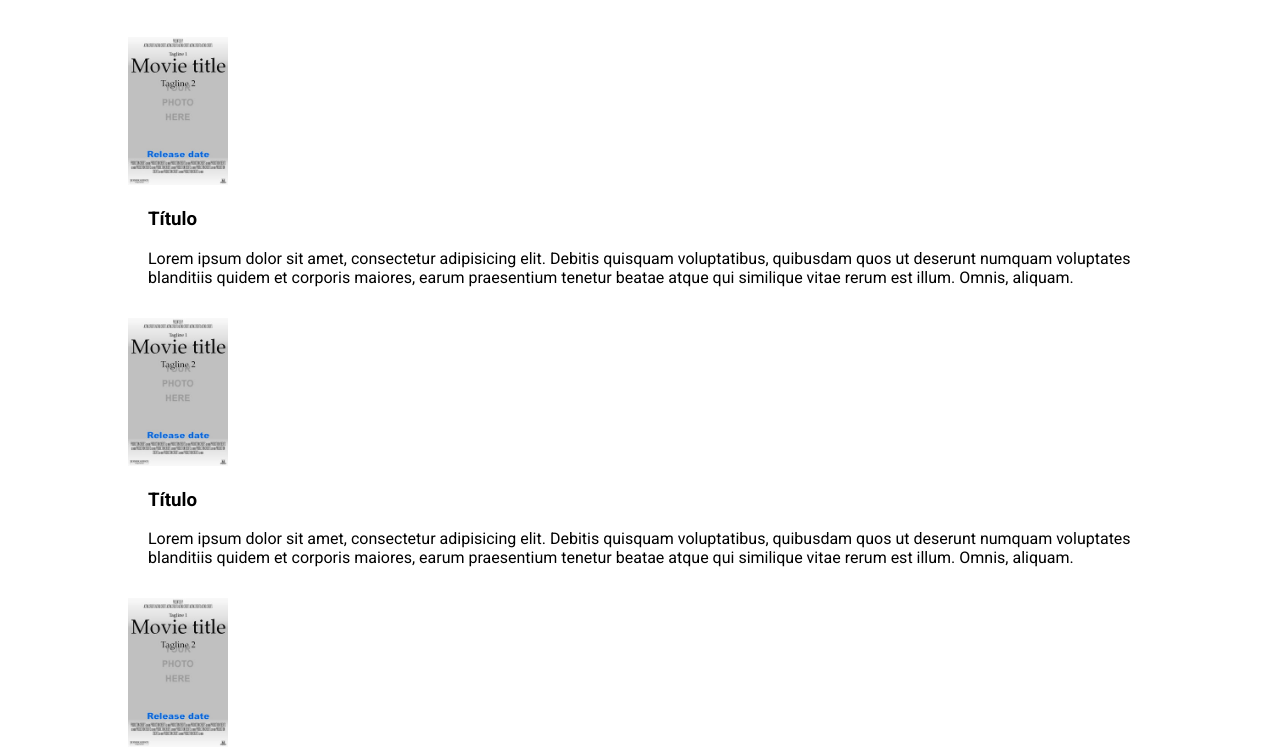
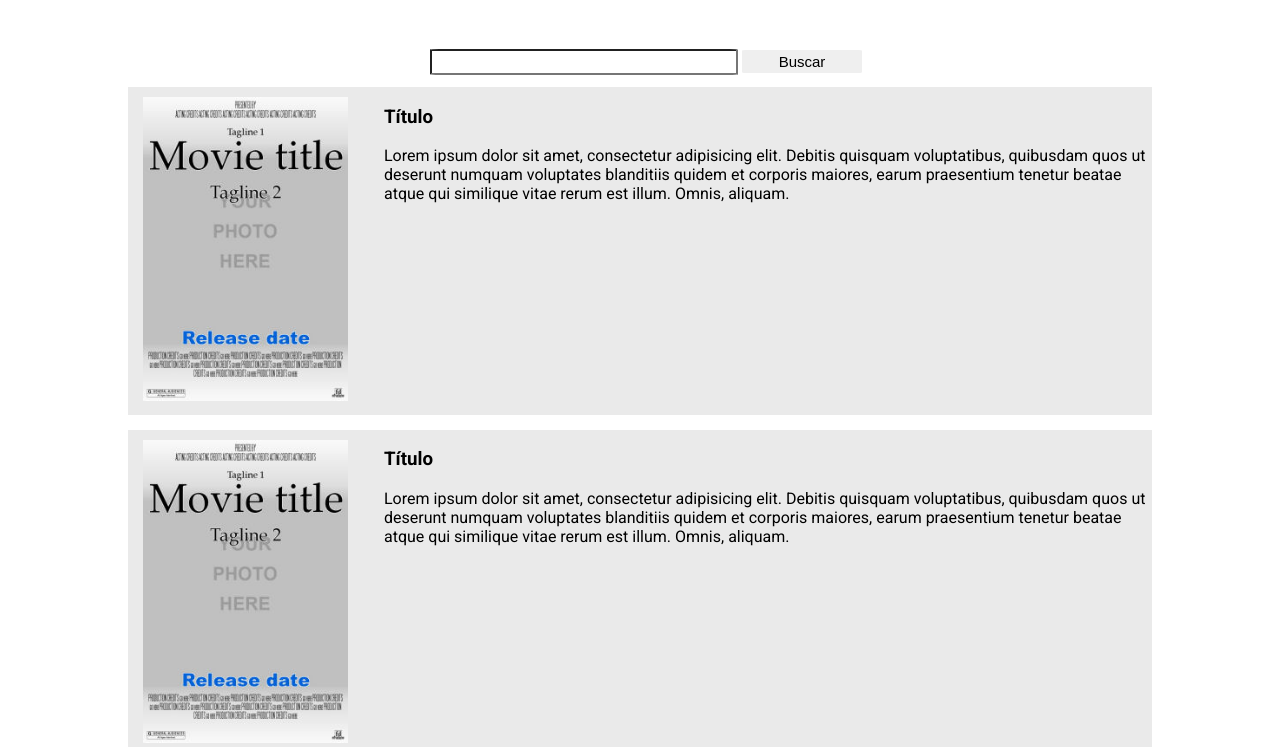
Before and after one commit to raulnabarret/Tvify, a plain HTML site: page index.html in a window 1280 px wide. Shown: the part 83-830 px from the top of the page. Drawn offline with nearby package versions, Linux system fonts and the light colour scheme.

Commit message:
Crear estructura de formulario de búsqueda de películas/series

```diff
--- a/css/styles.css
+++ b/css/styles.css
@@ -29,32 +29,61 @@ body {
 	width: 80%;
 }
 
+.search-form {
+	margin: 0 auto;
+	padding: 12px 6px;
+	text-align: center;
+	width: 100%;
+}
+
+.search-form input[type='text'] {
+	border-radius: 3%;
+	font-size: 17px;
+	width: 300px;
+}
+
+.search-form button {
+	border-radius: 3%;
+	border: 1px;
+	font-size: 15px;
+	line-height: 140%;
+	text-align: center;
+	width: 120px;
+}
+
 .tv-show {
+	background: #eaeaea;
 	overflow: hidden;
 	margin-bottom: 15px;
 	padding: 10 px;
 	width: 100%;
 }
 
-.tv-show::hover {
-	background: #fff;
+.tv-show .img-container {
+	width: 20%;
 }
 
 .tv-show img {
-	max-width: 100px;
+	padding: 10px 15px;
+	max-width: 100%;
 }
 
 .tv-show .info,
-.tv-show .image {
+.tv-show .img-container {
 	display: inline-block;
 }
 
 .tv-show .info {
 	padding-left: 20px;
+	width: 75%;
 }
 
 .left {
 	float: left;
+}
+
+.right {
+	float: right;
 }
 
 #app-footer {
--- a/index.html
+++ b/index.html
@@ -20,33 +20,49 @@
 			<h1>TVify</h1>
 		</header>
 		<section id="app-body">
+
+			<form action="" class="search-form">
+				<input type="text">
+				<button type="submit">Buscar</button>
+			</form>
+
 			<div class="tv-shows">
 
 				<article class="tv-show">
-					<div class="left image">
+					<div class="left img-container">
 						<img src="media/cover.jpg" alt=""></img>
 					</div>
-					<div class="left info">
+					<div class="right info">
 						<h1>Título</h1>
 						<p>Lorem ipsum dolor sit amet, consectetur adipisicing elit. Debitis quisquam voluptatibus, quibusdam quos ut deserunt numquam voluptates blanditiis quidem et corporis maiores, earum praesentium tenetur beatae atque qui similique vitae rerum est illum. Omnis, aliquam.</p>
 					</div>
 				</article>
 
 				<article class="tv-show">
-					<div class="left image">
+					<div class="left img-container">
 						<img src="media/cover.jpg" alt=""></img>
 					</div>
-					<div class="left info">
+					<div class="right info">
 						<h1>Título</h1>
 						<p>Lorem ipsum dolor sit amet, consectetur adipisicing elit. Debitis quisquam voluptatibus, quibusdam quos ut deserunt numquam voluptates blanditiis quidem et corporis maiores, earum praesentium tenetur beatae atque qui similique vitae rerum est illum. Omnis, aliquam.</p>
 					</div>
 				</article>
 
 				<article class="tv-show">
-					<div class="left image">
+					<div class="left img-container">
 						<img src="media/cover.jpg" alt=""></img>
 					</div>
-					<div class="left info">
+					<div class="right info">
+						<h1>Título</h1>
+						<p>Lorem ipsum dolor sit amet, consectetur adipisicing elit. Debitis quisquam voluptatibus, quibusdam quos ut deserunt numquam voluptates blanditiis quidem et corporis maiores, earum praesentium tenetur beatae atque qui similique vitae rerum est illum. Omnis, aliquam.</p>
+					</div>
+				</article>
+
+				<article class="tv-show">
+					<div class="left img-container">
+						<img src="media/cover.jpg" alt=""></img>
+					</div>
+					<div class="right info">
 						<h1>Título</h1>
 						<p>Lorem ipsum dolor sit amet, consectetur adipisicing elit. Debitis quisquam voluptatibus, quibusdam quos ut deserunt numquam voluptates blanditiis quidem et corporis maiores, earum praesentium tenetur beatae atque qui similique vitae rerum est illum. Omnis, aliquam.</p>
 					</div>
```
